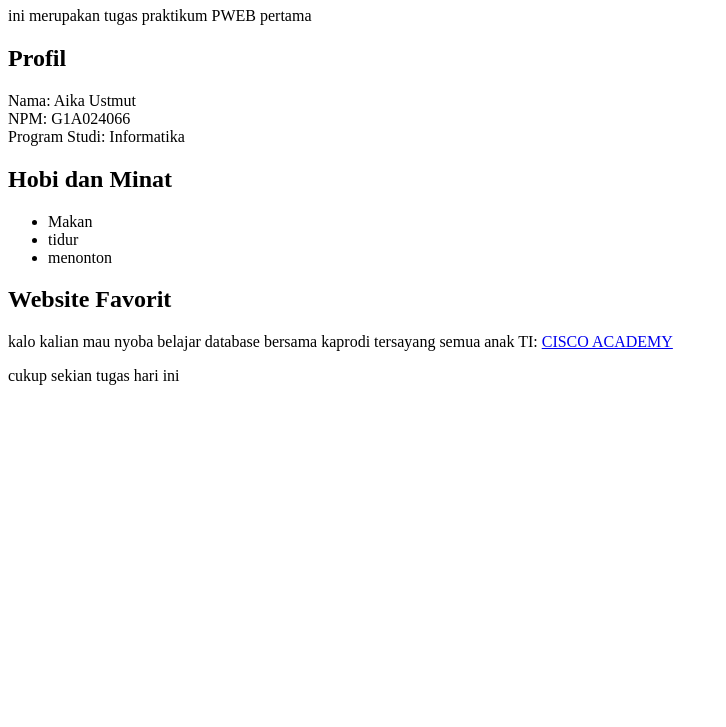
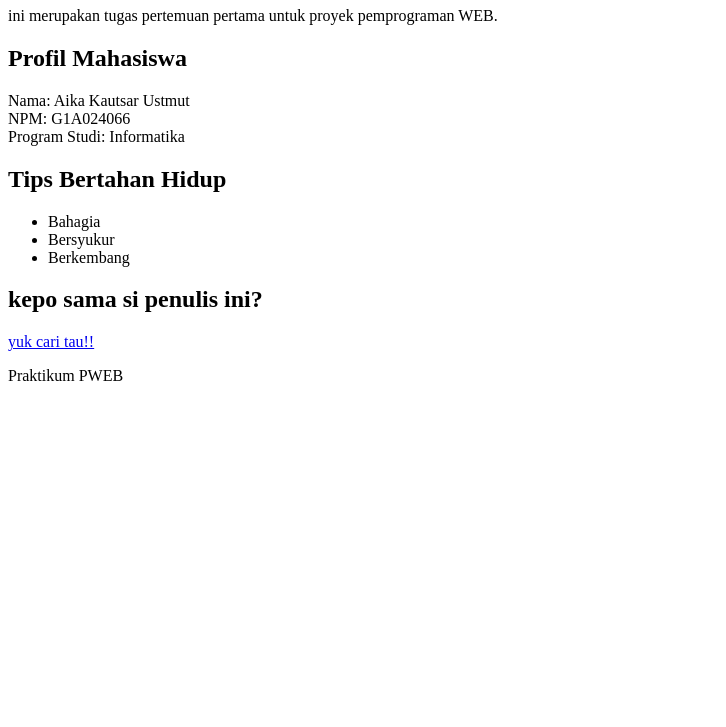
Before and after one commit to aikaustmut/proyek_PWEB, a plain HTML site: page index.html in a window 1280 px wide. Shown: the part 73-800 px from the top of the page, without its empty margins (0-726 px from the left). Drawn offline with Linux system fonts and the light colour scheme.

Commit message:
Update index.html

```diff
--- a/index.html
+++ b/index.html
@@ -1,23 +1,27 @@
 <!DOCTYPE html>
-<html lang="id">
+<html lang="en">
 <head>
     <meta charset="UTF-8">
-    <title>Website Semantic HTML</title>
+    <meta name="viewport" content="width=device-width, initial-scale=1.0">
+    <title>Praktikum Pertama PWEB</title>
 </head>
 <body>
 
     <header>
-        <h1>Website Profil Mahasiswa</h1>
-        <p>ini merupakan tugas praktikum PWEB pertama </p>
+        <h1>Belajar HTML Dasar</h1>
+        <p>
+            ini merupakan tugas pertemuan pertama
+            untuk proyek pemprograman WEB.
+        </p>
     </header>
 
     <main>
 
         <!-- Section 1: Profil -->
         <section>
-            <h2>Profil</h2>
+            <h2>Profil Mahasiswa</h2>
             <p>
-                Nama: Aika Ustmut <br>
+                Nama: Aika  Kautsar Ustmut <br>
                 NPM: G1A024066 <br>
                 Program Studi: Informatika
             </p>
@@ -25,29 +29,26 @@
 
         <!-- Section 2: List -->
         <section>
-            <h2>Hobi dan Minat</h2>
+            <h2>Tips Bertahan Hidup</h2>
             <ul>
-                <li>Makan</li>
-                <li>tidur</li>
-                <li>menonton</li>
+                <li>Bahagia</li>
+                <li>Bersyukur</li>
+                <li>Berkembang</li>
             </ul>
         </section>
 
         <!-- Section 3: Link -->
         <section>
-            <h2>Website Favorit</h2>
-            <p>
-                kalo kalian mau nyoba belajar database bersama kaprodi tersayang semua anak TI:
-                <a href="netacad.com" target="_blank">
-                    CISCO ACADEMY
-                </a>
-            </p>
+            <h2>kepo sama si penulis ini?</h2>
+            <a href="https://www.instagram.com/oestmoet/" target="_blank">
+                yuk cari tau!!
+            </a>
         </section>
 
     </main>
 
     <footer>
-        <p>cukup sekian tugas hari ini</p>
+        <p>Praktikum PWEB</p>
     </footer>
 
 </body>
```
